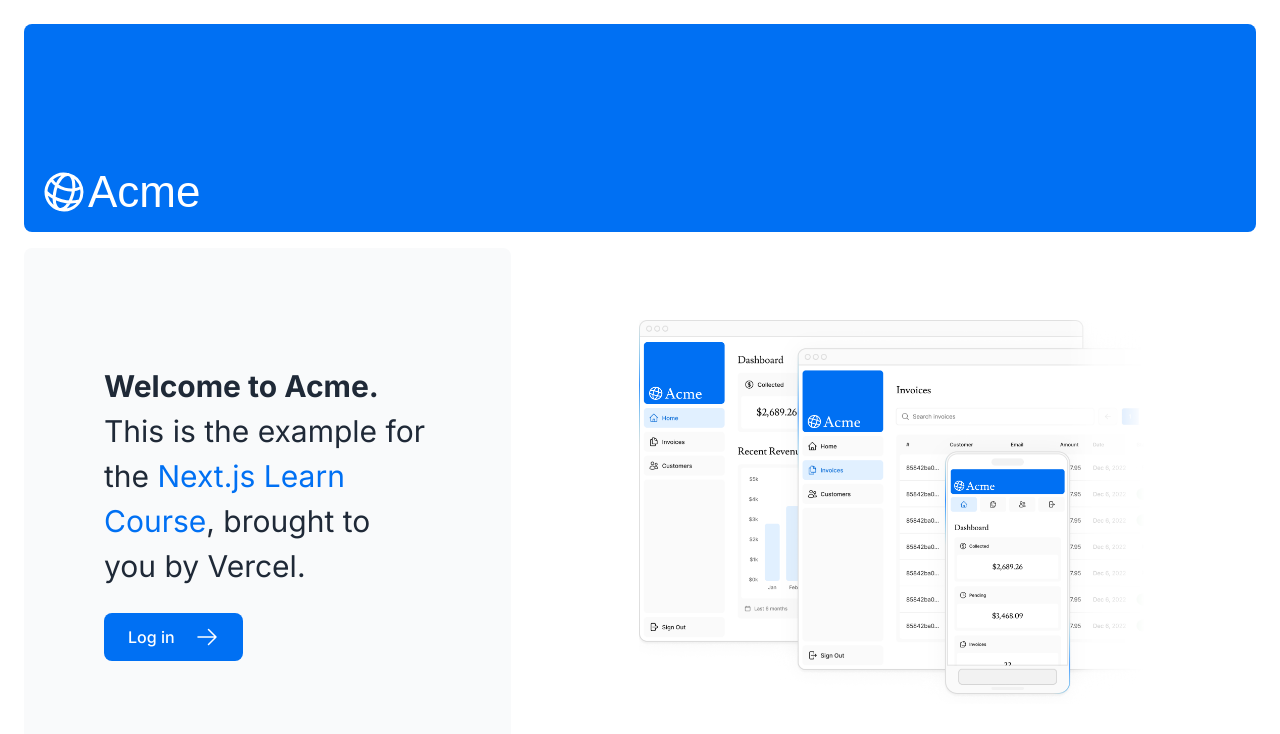
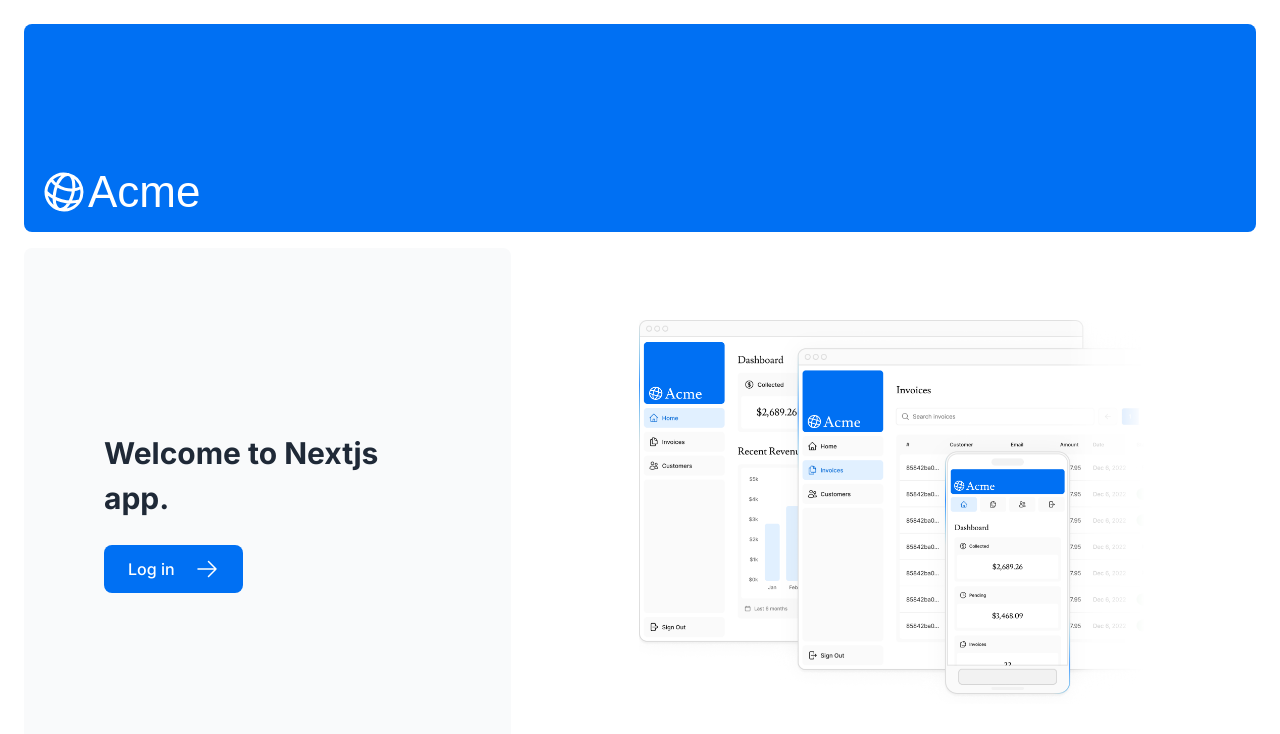
Before and after one commit to mahmoudlaji/nextjs-dashboard, a Next.js app: page / in a window 1280 px wide. Shown: the top 734 px of the page. Built offline with nearby package versions, Linux system fonts and the light colour scheme; a web font is replaced by a local one.

Commit message:
home p change

```diff
--- a/app/page.tsx
+++ b/app/page.tsx
@@ -12,11 +12,7 @@
       <div className="mt-4 flex grow flex-col gap-4 md:flex-row">
         <div className="flex flex-col justify-center gap-6 rounded-lg bg-gray-50 px-6 py-10 md:w-2/5 md:px-20">
           <p className={`${lusitana.className}text-xl text-gray-800 md:text-3xl md:leading-normal`}>
-            <strong>Welcome to Acme.</strong> This is the example for the{' '}
-            <a href="https://nextjs.org/learn/" className="text-blue-500">
-              Next.js Learn Course
-            </a>
-            , brought to you by Vercel.
+            <strong>Welcome to Nextjs app.</strong>
           </p>
           <Link
             href="/login"
```
